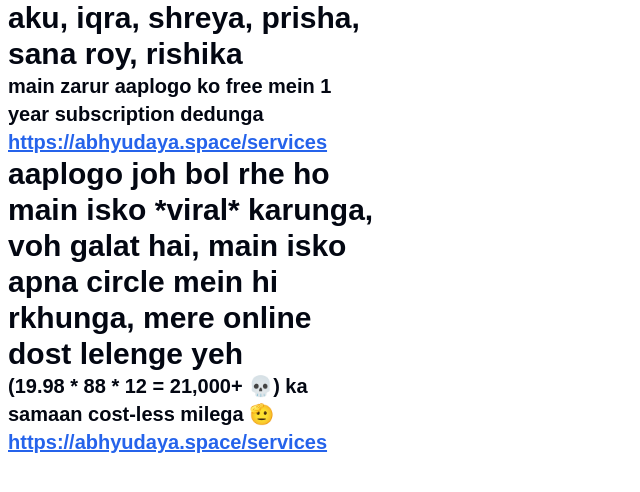
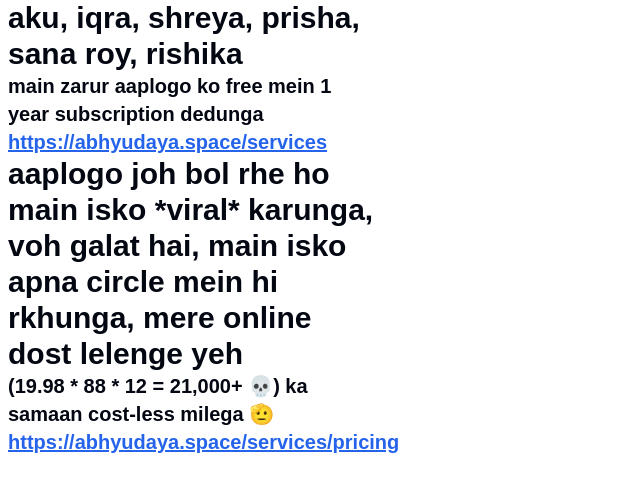
Before and after one commit to deepblizzard/theme-starter, a Next.js app: page / in a window 1280 px wide. Shown: the top 492 px of the page, without its empty margins (0-640 px from the left). Built offline with nearby package versions, Linux system fonts and the light colour scheme.

Commit message:
Update page.tsx

```diff
--- a/src/app/page.tsx
+++ b/src/app/page.tsx
@@ -10,7 +10,7 @@ function page() {
   </p>
 <p className="text-3xl font-extrabold"> aaplogo joh bol rhe ho main isko *viral* karunga, voh galat hai, main isko apna circle mein hi rkhunga, mere online dost lelenge yeh</p>
 
-    <p className="text-xl font-extrabold">{"(19.98 * 88 * 12 = 21,000+ 💀) ka samaan cost-less milega 🫡"} <Link href='https://abhyudaya.space/services/pricing' className='text-blue-600 underline'>https://abhyudaya.space/services</Link>
+    <p className="text-xl font-extrabold">{"(19.98 * 88 * 12 = 21,000+ 💀) ka samaan cost-less milega 🫡"} <Link href='https://abhyudaya.space/services/pricing' className='text-blue-600 underline'>https://abhyudaya.space/services/pricing</Link>
   </p>
     </div>
   );
```
